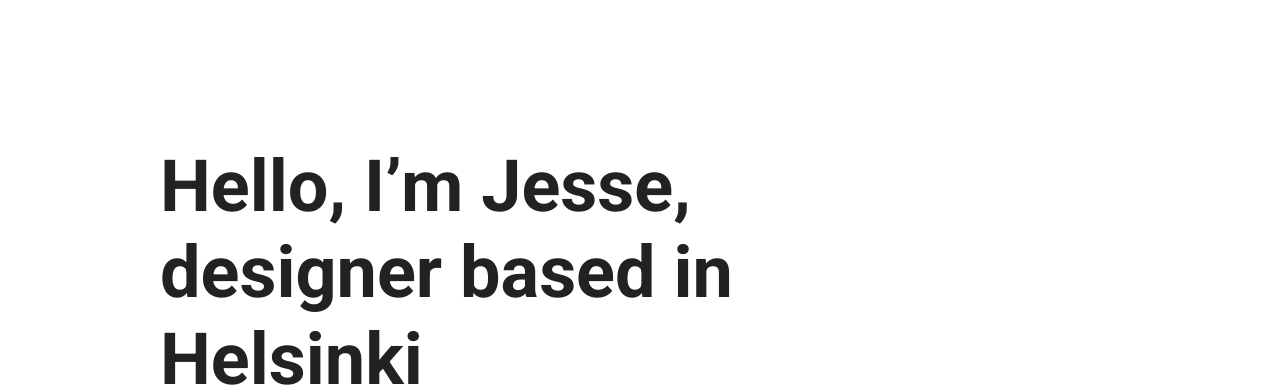
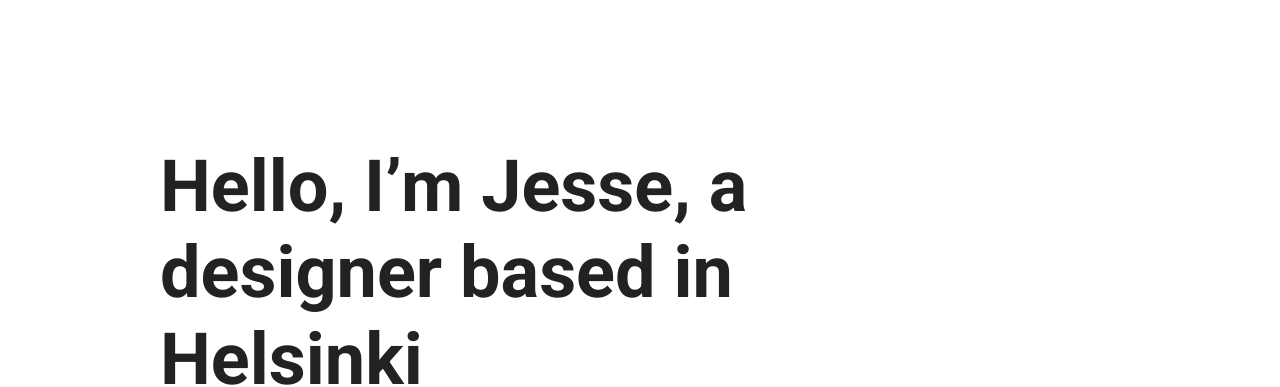
Before and after one commit to jesseu/jesseu.github.io, a Jekyll site: the page built from index.html, in a window 1280 px wide. Shown: the top 387 px of the page. Built offline with Jekyll 4.4.1, drawn with Linux system fonts in a browser that asks for light colours.

Commit message:
Update index.html

```diff
--- a/index.html
+++ b/index.html
@@ -5,12 +5,12 @@ title: Jesse Ukkonen
 
 	<div class="row">
 		<div class="ten columns" style="margin-top: 15%">
-		<h1>Hello, I’m Jesse, designer based in Helsinki</h1>
+		<h1>Hello, I’m Jesse, a designer based in Helsinki</h1>
 	      	</div>
 	</div>
 
 	<figure class="one-half column">
-	  <img src="images/jesse_qvik_cv_square.jpg" alt="A credible photo of me wearing a blue striped shirt and slightly smiling">
+	  <img src="images/jesse_qvik_cv_square.jpg" alt="A photograph of me, Jesse Ukkonen">
 	  <figcaption>Image description: a credible-looking photo of me wearing a blue striped shirt and slightly smiling. I have long dark brown hair and similarly coloured eyes.</figcaption>
 	</figure>
 
```
